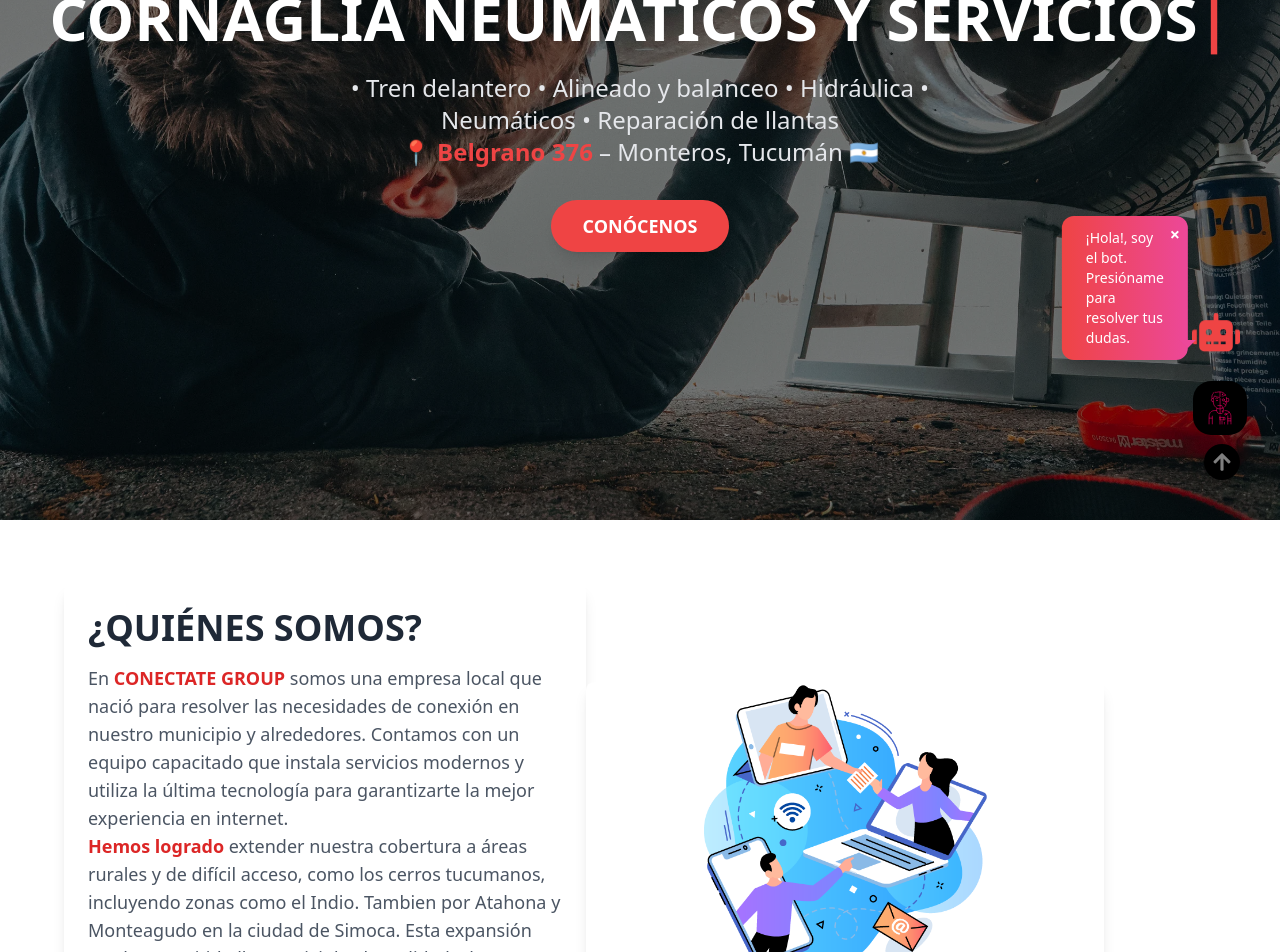
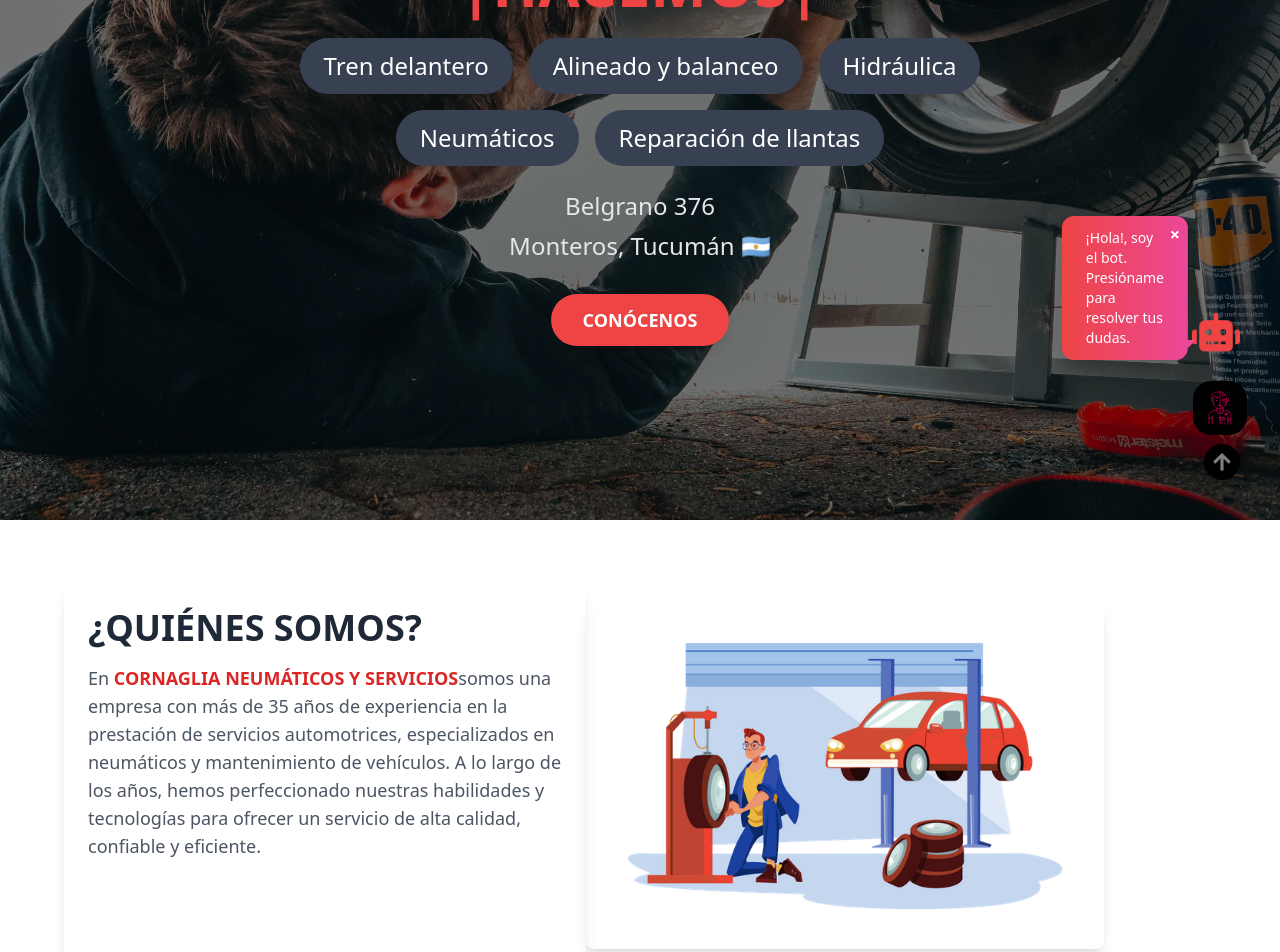
Before and after one commit to SoftFusion-Technologies/ep-cornaglia-ofi, a React (Vite) app: page / in a window 1280 px wide. Shown: the part 280-1232 px from the top of the page. Built offline with nearby package versions, Linux system fonts and the light colour scheme.

Commit message:
se mejora header

```diff
--- a/src/Components/Cards/CardSection.jsx
+++ /dev/null
@@ -1,27 +0,0 @@
-import React from 'react';
-import Card from './Cards';
-import '../../Styles/CardStyles.css';
-
-const CardSection = () => {
-  return (
-    <div className="card-section">
-      <Card
-        icon=""
-        title="Internet por fibra óptica"
-        description="Con nuestro servicio podrás trabajar, jugar y lograr transmisiones en vivo de alta CALIDAD."
-      />
-      <Card
-        icon=""
-        title="Internet Wireless"
-        description="La tecnología inalámbrica permite llegar a puntos de difícil acceso o zonas muy alejadas. Te CONECTAMOS donde estes."
-      />
-      <Card
-        icon=""
-        title="Servicio de TV"
-        description="Tenemos una amplia grilla de canales y packs adicionales para que disfrutes de una experiencia  UNICA en familia."
-      />
-    </div>
-  );
-};
-
-export default CardSection;
--- a/src/Components/Header/Header.jsx
+++ b/src/Components/Header/Header.jsx
@@ -19,7 +19,7 @@ const Header = () => {
         backgroundImage: `url(${FondoHeader})`,
         backgroundSize: 'cover', // Para pantallas grandes
         backgroundPosition: 'center', // Centrado de la imagen
-        backgroundAttachment: 'fixed', // Imagen fija al hacer scroll
+        backgroundAttachment: 'fixed' // Imagen fija al hacer scroll
       }}
     >
       {/* Overlay oscuro */}
@@ -30,20 +30,38 @@ const Header = () => {
         {/* Título grande en pantallas grandes */}
         <h1 className="text-2xl md:text-6xl font-bold text-white mb-6 md:block hidden">
           {textToType}
-          <span className="text-red-500 animate-blink">|</span>
+          <br></br>
+          <span className="text-red-500 animate-blink">|HACEMOS|</span>
         </h1>
 
         {/* Título en móviles */}
         <h1 className="text-2xl font-bold text-white mb-6 md:hidden animate__animated animate__fadeInUp">
           {textToType}
+          <br></br>
+          <span className="text-red-500 animate-blink">|HACEMOS|</span>
         </h1>
 
-        <p className="text-lg md:text-2xl text-gray-200 mb-8 max-w-2xl mx-auto animate-[slideUp_2s_ease-out]">
-          • Tren delantero • Alineado y balanceo • Hidráulica • Neumáticos • Reparación de llantas
-          <br />
-          <span className="text-red-500 font-semibold">📍 Belgrano 376</span> – Monteros, Tucumán 🇦🇷
+        <p className="text-lg md:text-2xl text-gray-200 mb-8 max-w-3xl mx-auto text-center animate-[slideUp_2s_ease-out]">
+          <div className="flex flex-wrap justify-center gap-4 mb-6">
+            <span className="px-6 py-3 bg-gray-700 rounded-full text-white transition-all duration-300 transform hover:bg-red-500 hover:text-white hover:scale-105">
+              Tren delantero
+            </span>
+            <span className="px-6 py-3 bg-gray-700 rounded-full text-white transition-all duration-300 transform hover:bg-red-500 hover:text-white hover:scale-105">
+              Alineado y balanceo
+            </span>
+            <span className="px-6 py-3 bg-gray-700 rounded-full text-white transition-all duration-300 transform hover:bg-red-500 hover:text-white hover:scale-105">
+              Hidráulica
+            </span>
+            <span className="px-6 py-3 bg-gray-700 rounded-full text-white transition-all duration-300 transform hover:bg-red-500 hover:text-white hover:scale-105">
+              Neumáticos
+            </span>
+            <span className="px-6 py-3 bg-gray-700 rounded-full text-white transition-all duration-300 transform hover:bg-red-500 hover:text-white hover:scale-105">
+              Reparación de llantas
+            </span>
+          </div>
+          <span className="block mb-2">Belgrano 376</span>
+          <span className="block">Monteros, Tucumán 🇦🇷</span>
         </p>
-
         <button
           onClick={handleScroll}
           className="uppercase bg-red-500 hover:bg-red-600 text-white font-semibold py-3 px-8 rounded-full text-lg transition-transform duration-300 transform hover:scale-105 shadow-lg"
--- a/src/Components/Header/Main.jsx
+++ b/src/Components/Header/Main.jsx
@@ -13,19 +13,15 @@ const Main = () => {
           ¿QUIÉNES SOMOS?
         </h2>
         <p className="text-lg text-gray-600 mb-4 animate__animated animate__fadeIn animate__delay-700ms">
-          En <strong className="text-red-600">CONECTATE GROUP</strong> somos una
-          empresa local que nació para resolver las necesidades de conexión en
-          nuestro municipio y alrededores. Contamos con un equipo capacitado que
-          instala servicios modernos y utiliza la última tecnología para
-          garantizarte la mejor experiencia en internet.
-          <span className="md:block">
-            <strong className="text-red-600"> Hemos logrado </strong>extender
-            nuestra cobertura a áreas rurales y de difícil acceso, como los
-            cerros tucumanos, incluyendo zonas como el Indio. Tambien por
-            Atahona y Monteagudo en la ciudad de Simoca. Esta expansión nos ha
-            permitido llevar WiFi de alta calidad a lugares donde antes no
-            llegaba, mejorando la conectividad de muchas familias y empresas.
-          </span>
+          En{' '}
+          <strong className="text-red-600">
+            CORNAGLIA NEUMÁTICOS Y SERVICIOS
+          </strong>
+          somos una empresa con más de 35 años de experiencia en la prestación
+          de servicios automotrices, especializados en neumáticos y
+          mantenimiento de vehículos. A lo largo de los años, hemos
+          perfeccionado nuestras habilidades y tecnologías para ofrecer un
+          servicio de alta calidad, confiable y eficiente.
         </p>
       </div>
 
--- a/src/Pages/Home.jsx
+++ b/src/Pages/Home.jsx
@@ -1,5 +1,4 @@
 import Header from '../Components/Header/Header';
-import CardSection from '../Components/Cards/CardSection';
 // import PricingCard from '../Components/PricingCard';
 import Pricing from '../Components/Header/Pricing';
 import Main from '../Components/Header/Main';
@@ -17,7 +16,6 @@ const Home = () => {
   return (
     <div>
       <Header></Header>
-       {/* <CardSection></CardSection> */}
       <Main></Main>
       <New2></New2>
       {/* <Promociones></Promociones> */}
```
Also changed, not shown: src/App.jsx (+0 -8 lines), src/Images/imgMain.webp.
